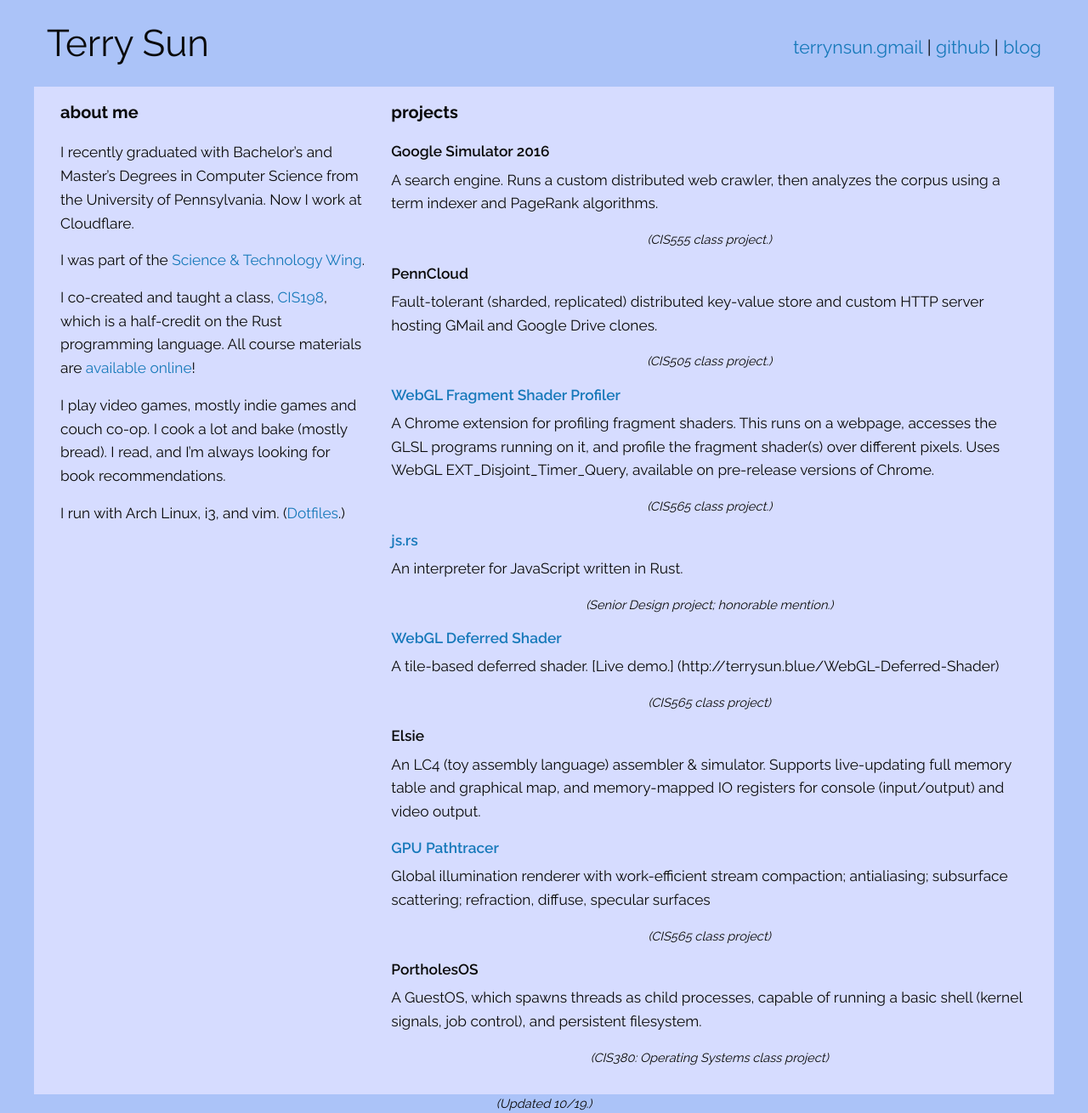
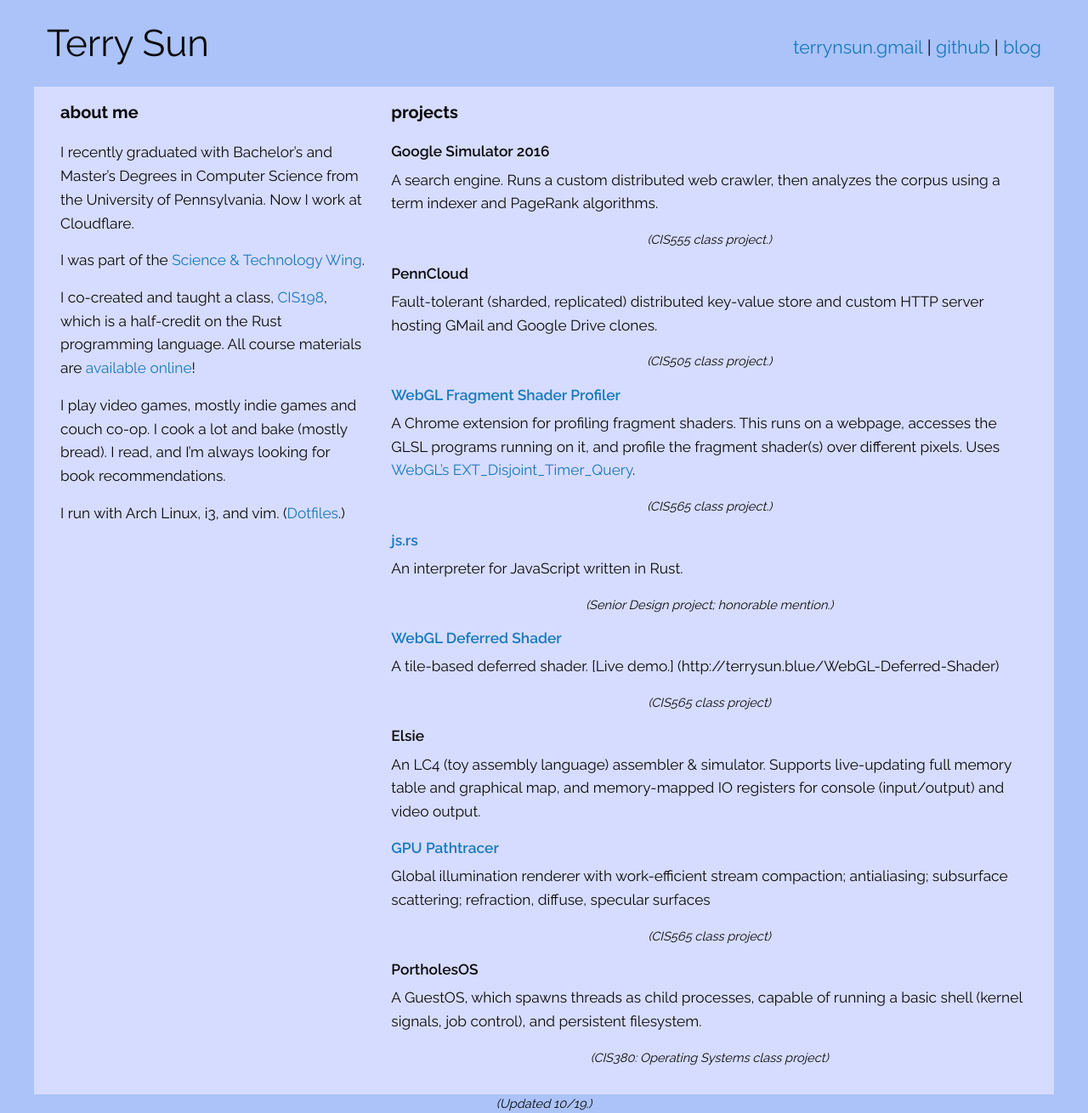
Before and after one commit to terrynsun/terrynsun.github.io, a Jekyll site: the page built from index.md, in a window 1280 px wide. Shown: the whole page at 85% size. Built offline with Jekyll 4.4.1, drawn with Linux system fonts in a browser that asks for light colours.

Commit message:
Update webgl comment

```diff
--- a/index.md
+++ b/index.md
@@ -51,10 +51,10 @@ server hosting GMail and Google Drive clones.
 
 A Chrome extension for profiling fragment shaders. This runs on a webpage,
 accesses the GLSL programs running on it, and profile the fragment shader(s) over
-different pixels. Uses WebGL EXT_Disjoint_Timer_Query, available on
-pre-release versions of Chrome.
+different pixels. Uses [WebGL's EXT_Disjoint_Timer_Query].
 <p class="note">(CIS565 class project.)</p>
 
+[WebGL's EXT_Disjoint_Timer_Query]: https://developer.mozilla.org/en-US/docs/Web/API/EXT_disjoint_timer_query
 
 ## [js.rs](https://github.com/rustoscript/js.rs)
 
```
